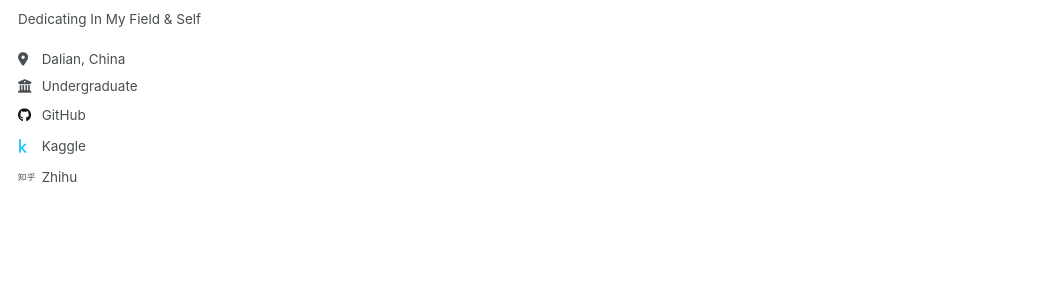
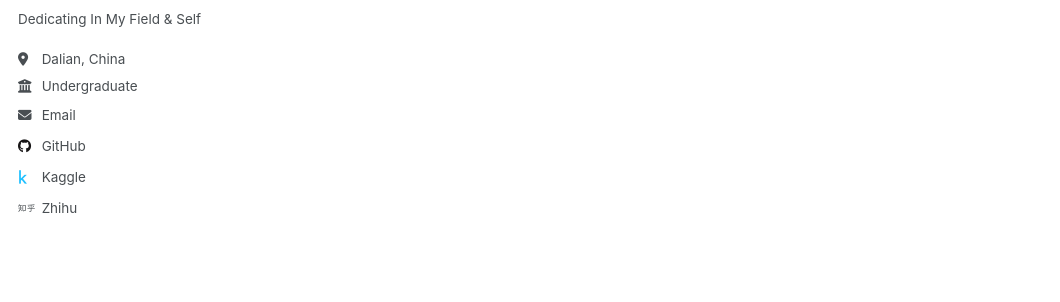
Before and after one commit to Sylvestervan/sylvestervan.github.io, a Jekyll site: the page built from _pages/about.md, in a window 1280 px wide. Shown: the part 307-609 px from the top of the page, without its empty margins (0-1060 px from the left). Built offline with Jekyll 4.4.1, drawn with Linux system fonts in a browser that asks for light colours.

Commit message:
fix or add

```diff
--- a/_config.yml
+++ b/_config.yml
@@ -29,7 +29,7 @@ author:
   location         : "Dalian, China"
   employer         : "Undergraduate"
   uri              : # URL
-  naringinstudio@outlook.com            : "naringinstudio@outlook.com"
+  email            : "naringinstudio@outlook.com"
 
   # Academic websites
   arxiv            : # URL - Update with the correct link to your profile
```
